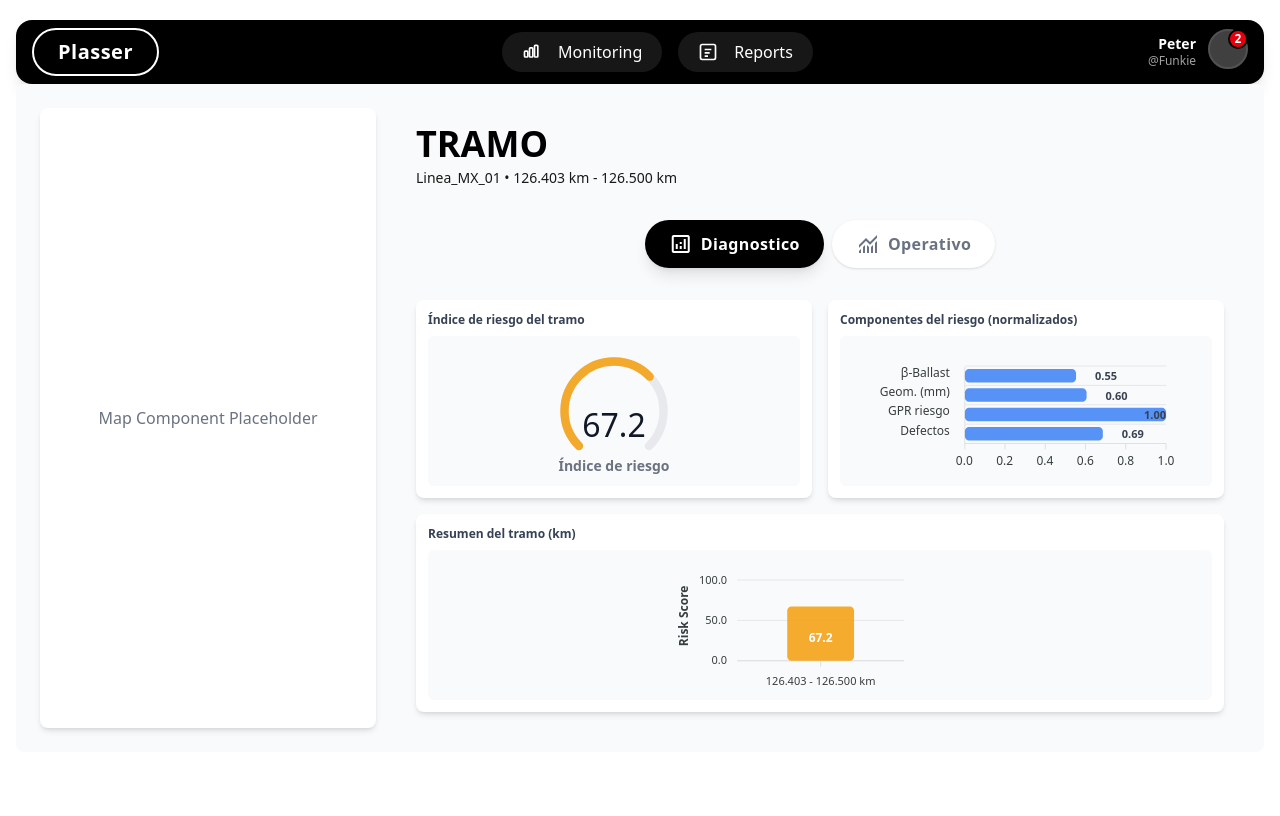
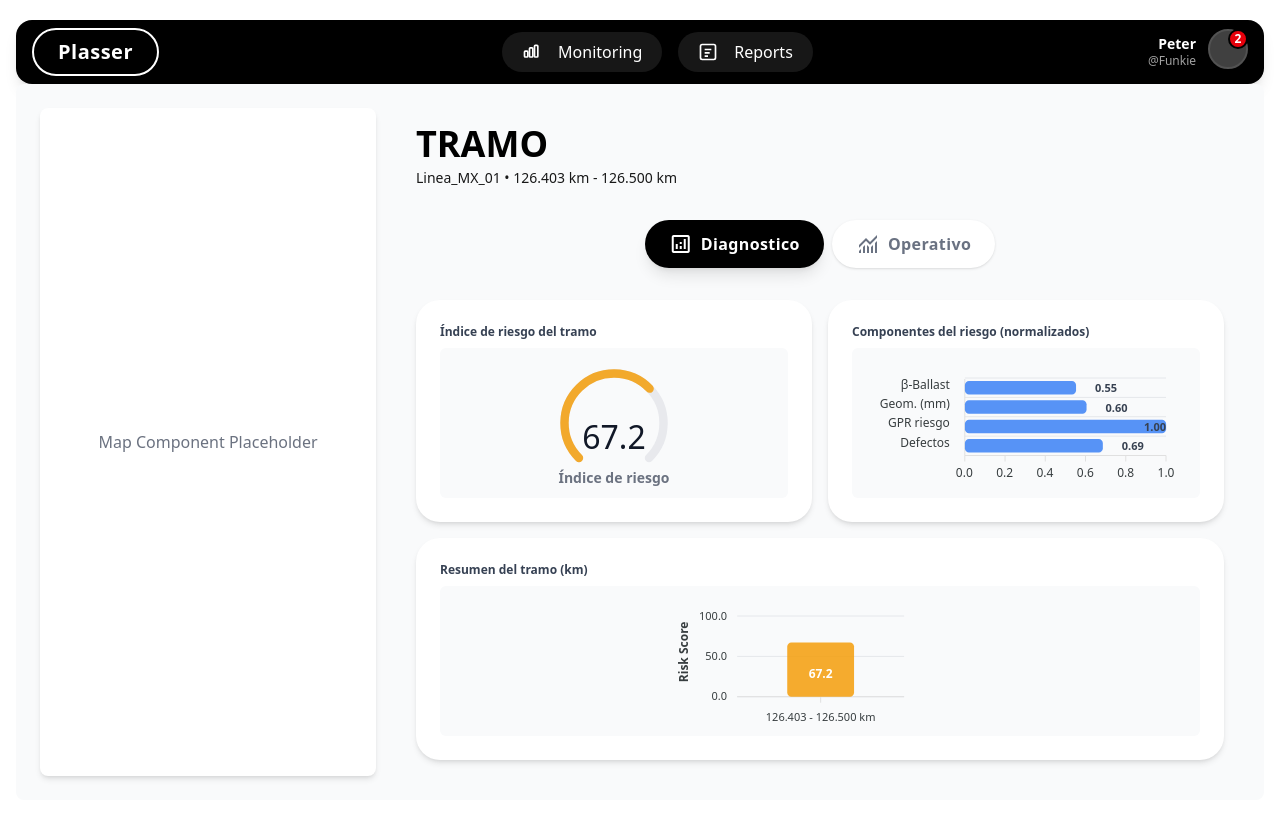
Before and after one commit to Code-Funkies/plasser_challenge, a React (Vite) app: page / in a window 1280 px wide. Built offline with nearby package versions, Linux system fonts and the light colour scheme.

Commit message:
refact: modify corner radius and padding accord to design

```diff
--- a/src/components/GraphCard.tsx
+++ b/src/components/GraphCard.tsx
@@ -10,7 +10,7 @@ interface GraphCardProps {
  */
 const GraphCard: React.FC<GraphCardProps> = ({ title, children }) => {
   return (
-    <div className="bg-white rounded-lg shadow-md p-3 flex flex-col h-full overflow-hidden">
+    <div className="bg-white rounded-3xl shadow-md p-6 flex flex-col h-full overflow-hidden">
       <div className="flex items-center justify-between mb-2 shrink-0">
         <h4 className="text-xs font-semibold text-gray-700">{title}</h4>
       </div>
--- a/src/components/KPICard.tsx
+++ b/src/components/KPICard.tsx
@@ -13,7 +13,7 @@ export const KPICard: React.FC<KPICardProps> = ({
   colorClass = "text-blue-600",
 }) => {
   return (
-    <div className="bg-white rounded-lg shadow-md p-3 flex flex-col h-full overflow-hidden">
+    <div className="bg-white rounded-3xl shadow-md p-6 flex flex-col h-full overflow-hidden">
       <div className="flex items-center justify-between mb-2 shrink-0">
         <h4 className="text-xs font-semibold text-gray-700">{label}</h4>
       </div>
```
